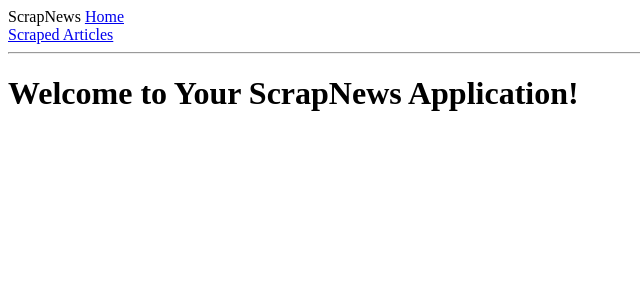
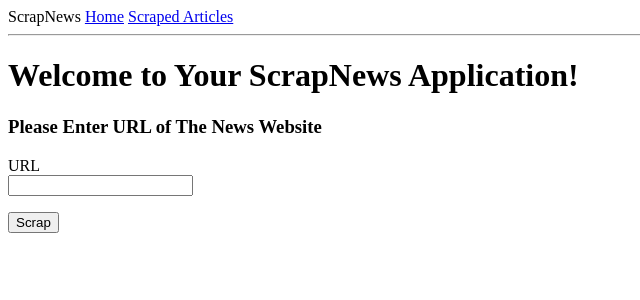
Before and after one commit to adnou10/ScrapNews, a Flask app: page / in a window 1280 px wide. Shown: the top 300 px of the page, without its empty margins (0-640 px from the left). Run offline with Flask 2, Linux system fonts and the light colour scheme; some libraries are stand-ins or nearby versions.

Commit message:
add config file and update url form

```diff
--- a/app/__init__.py
+++ b/app/__init__.py
@@ -1,7 +1,10 @@
 from flask import Flask
+from config import Config
 
 app = Flask(__name__)
+app.config.from_object(Config)
 
 from app import routes
 
-app.run(debug=True)
+if __name__ == "__main__":
+    app.run()
--- /dev/null
+++ b/app/forms.py
@@ -0,0 +1,9 @@
+from flask_wtf import FlaskForm
+from wtforms import SubmitField
+from wtforms.validators import DataRequired, url
+from flask_wtf.html5 import URLField
+from wtforms.validators import url
+
+class URLForm(FlaskForm):
+    url = URLField('URL',validators=[url(),DataRequired()])
+    submit = SubmitField('Scrap')
--- a/app/routes.py
+++ b/app/routes.py
@@ -1,11 +1,20 @@
-from flask import render_template
+from flask import render_template,redirect,flash,url_for
 from app import app
+from app.forms import URLForm
+
+
 
 @app.route('/')
-@app.route('/index')
+@app.route('/index',methods=['GET','POST'])
 def index():
-    return render_template('index.html')
+    form = URLForm()
+    if form.validate_on_submit():
+        flash('URL entered {}'.format(
+            form.url.data))
+        return redirect(url_for('articles'))
+    return render_template('index.html', form=form)
 
-@app.route('/articles')
+@app.route('/articles')#,methods=['GET','POST'])
 def articles():
-    return 'articles'
+    form = URLForm()
+    return render_template('index.html', form=form)
--- a/app/templates/base.html
+++ b/app/templates/base.html
@@ -3,9 +3,18 @@
         <title>ScrapNews</title>
     </head>
     <body>
-        <div> ScrapNews <a href="/index">Home</a></div>
-        <div> <a href="/articles">Scraped Articles</a></div>
+        <div> ScrapNews <a href="/index">Home</a>  <a href="/articles">Scraped Articles</a></div>
         <hr>
+        {% with messages = get_flashed_messages() %}
+        {% if messages %}
+        <ul>
+            {% for message in messages %}
+            <li>{{ message }}</li>
+            {% endfor %}
+        </ul>
+        {% endif %}
+        {% endwith %}
+
         {% block content %}{% endblock %}
     </body>
 </html>
--- a/app/templates/index.html
+++ b/app/templates/index.html
@@ -2,5 +2,16 @@
 
 {% block content %}
         <h1> Welcome to Your ScrapNews Application! </h1>
+        <div>
+        <h3> Please Enter URL of The News Website</h3>
+        <form action="{{ url_for('index') }}" method="post" >
+         {{ form.hidden_tag() }}
+        <p>
+            {{ form.url.label }}<br>
+            {{ form.url() }}
+        </p>
 
+        <p>{{ form.submit() }}</p>
+        </form>
+        </div>
 {% endblock %}
--- /dev/null
+++ b/config.py
@@ -0,0 +1,4 @@
+import os
+
+class Config(object):
+    SECRET_KEY = os.environ.get('SECRET_KEY') or "#d#JCqTTW\nilK\\7m\y0bp#\tj~#H"
```
